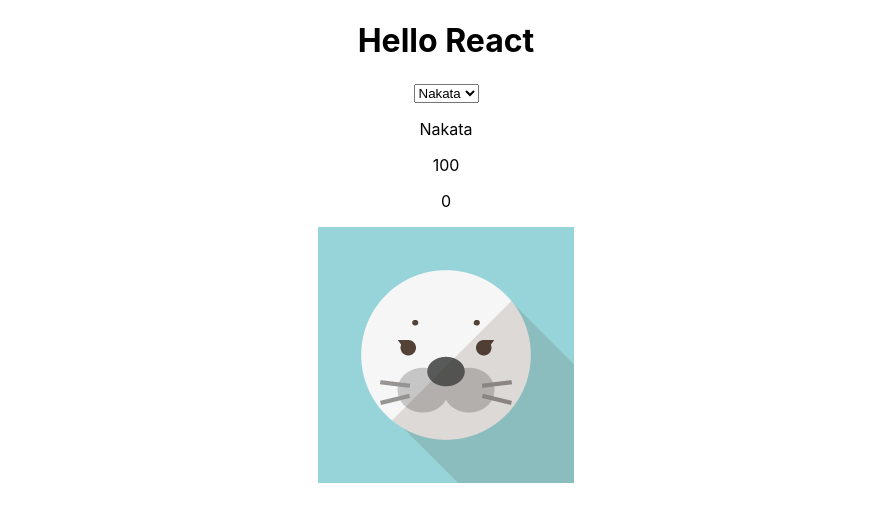
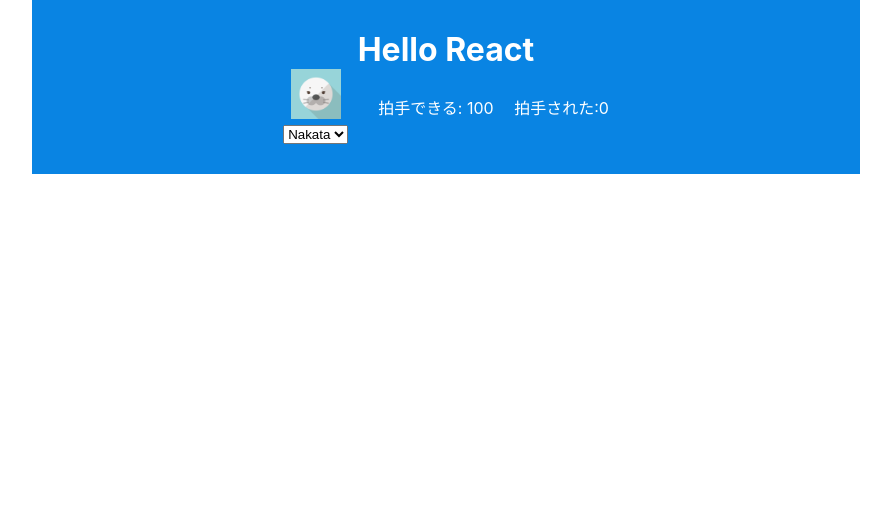
Before and after one commit to show-coco/Fringe81-clapping-app, a React (Create React App) app: page / in a window 1280 px wide. Shown: the top 522 px of the page, without its empty margins (194-1085 px from the left). Built offline with nearby package versions, Linux system fonts and the light colour scheme.

Commit message:
#1 レイアウト

```diff
--- a/src/assets/styles/App.css
+++ b/src/assets/styles/App.css
@@ -1,3 +1,8 @@
+* {
+  margin: 0;
+  padding: 0;
+}
+
 .App {
   text-align: center;
 }
--- /dev/null
+++ b/src/assets/styles/ClpCurrentUser.css
@@ -0,0 +1,17 @@
+.ClpCurrentUser {
+  background-color: #0984e3;
+  color: white;
+  width: 60%;
+  margin: 0 auto;
+  padding: 30px;
+}
+
+.user {
+    display: flex;
+    justify-content: center;
+    align-items: center;
+}
+
+.user-info {
+    margin-left: 30px;
+}
--- /dev/null
+++ b/src/assets/styles/ClpIcon.css
@@ -0,0 +1,4 @@
+.icon {
+    height: 50px;
+    width: 50px;
+}
--- a/src/components/atoms/ClpIcon.js
+++ b/src/components/atoms/ClpIcon.js
@@ -1,4 +1,5 @@
 import React from "react";
+import "../../assets/styles/ClpIcon.css"
 
 function ClpIcon(props) {
   return (
@@ -6,6 +7,7 @@ function ClpIcon(props) {
       <img
         src={require(`../../assets/images/icon${props.uid}.png`)}
         alt="icon"
+        className="icon"
       />
     </div>
   );
--- a/src/components/molecules/ClpCurrentUser.js
+++ b/src/components/molecules/ClpCurrentUser.js
@@ -1,5 +1,6 @@
 import React from "react";
 import ClpIcon from "../atoms/ClpIcon";
+import "../../assets/styles/ClpCurrentUser.css";
 /* eslint no-unused-expressions: "off" */
 
 class ClpCurrentUser extends React.Component {
@@ -31,15 +32,20 @@ class ClpCurrentUser extends React.Component {
     });
 
     return (
-      <div>
+      <div className="ClpCurrentUser">
         <h1>Hello React</h1>
-        <select name="name" onChange={this.handleChange}>
-          {options}
-        </select>
-        <p>{this.state.name}</p>
-        <p>{this.users[this.state.id].canClapNum}</p>
-        <p>{this.users[this.state.id].clappedNum}</p>
-        <ClpIcon uid={this.state.id}></ClpIcon>
+        <div className="user">
+          <div>
+            <ClpIcon uid={this.state.id}></ClpIcon>
+            <select name="name" onChange={this.handleChange}>
+              {options}
+            </select>
+          </div>
+          <div className="user-info">
+            拍手できる: {this.users[this.state.id].canClapNum}　 拍手された:
+            {this.users[this.state.id].clappedNum}
+          </div>
+        </div>
       </div>
     );
   }
```
